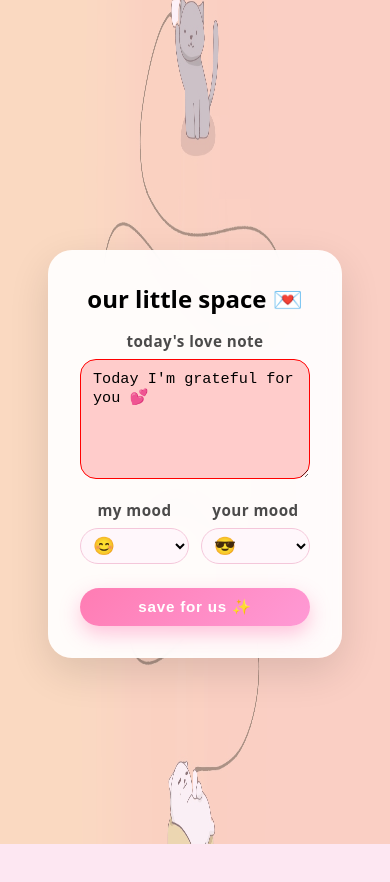
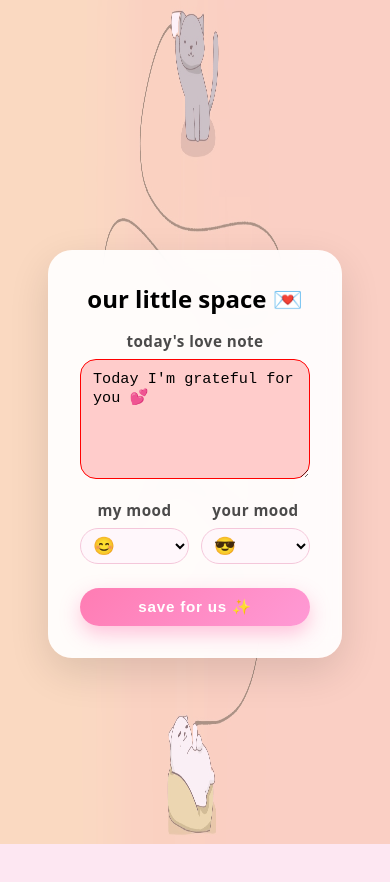
Before and after one commit to khushi-04/connected-mobile, a React (Vite) app: page / in a window 390 px wide. Shown: the top 882 px of the page. Built offline with nearby package versions, Linux system fonts and the light colour scheme; no server answers; the database is empty.

Commit message:
added background

```diff
--- a/src/index.css
+++ b/src/index.css
@@ -35,7 +35,7 @@ body {
   .bg-layer {
     background-image: url("/cute-bg-mobile.png");
     background-position: center 20%;
-    background-size: 100% 130%;
+    background-size: 100% 120%;
 
   }
 }
```
